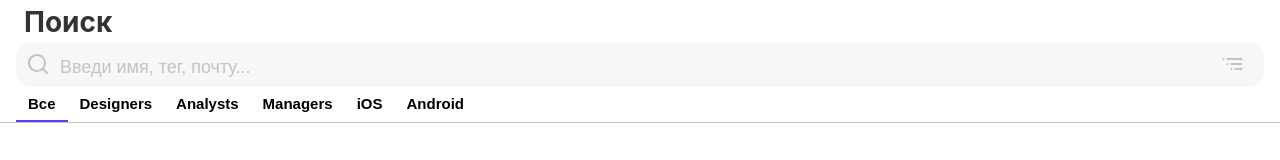
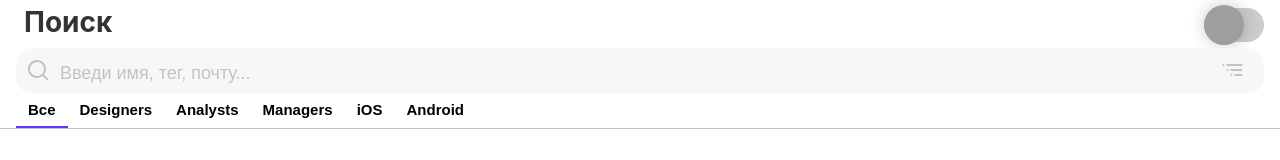
Before and after one commit to ViktorBelenov/kode-traine-front, a React (Vite) app in the folder kode-intership-2025-react/: page / in a window 1280 px wide. Shown: the top 160 px of the page. Built offline with nearby package versions, Linux system fonts and the light colour scheme; no server answers; grey boxes are pictures that could not be loaded.

Commit message:
Добавил переключение темы

```diff
--- a/kode-intership-2025-react/src/components/search/search-style.ts
+++ b/kode-intership-2025-react/src/components/search/search-style.ts
@@ -12,6 +12,10 @@ export const SSearchWrapper = styled.div`
     display: flex;
     flex-direction: column;
     gap: 6px;
+`
+export const SSearchTitleWrapper = styled.div`
+    display: flex;
+    justify-content: space-between;
 `
 
 export const SSearchTitle = styled.h2`
--- a/kode-intership-2025-react/src/components/search/search.tsx
+++ b/kode-intership-2025-react/src/components/search/search.tsx
@@ -3,9 +3,10 @@ import { JSX, useState, useRef } from "react";
 import { useAppSelector, useAppDispatch } from "../../store/hooks";
 import { setSearch, setSearchBy } from "../../store/peopleSlice";
 
-import { SSearch, SSearchIcon, SSearchFieldContainer, SSearchTitle, SSearchWrapper, SSearchForm ,SSearchInput, SSearchIconPopup, SSearchPopupButton } from "./search-style";
+import { SSearch, SSearchIcon, SSearchFieldContainer, SSearchTitle, SSearchWrapper, SSearchForm ,SSearchInput, SSearchIconPopup, SSearchPopupButton, SSearchTitleWrapper } from "./search-style";
 
 import SortPopup from "../sort-popup/sort-popup";
+import ThemeSwitch from "../theme-switch/theme-switch";
 
 function Search():JSX.Element {
     const dispatch = useAppDispatch();
@@ -38,7 +39,10 @@ function Search():JSX.Element {
     <>
     <SSearch>
         <SSearchWrapper className="search__wrapper">
-            <SSearchTitle>Поиск</SSearchTitle>
+            <SSearchTitleWrapper>
+                <SSearchTitle>Поиск</SSearchTitle>
+                <ThemeSwitch></ThemeSwitch>
+            </SSearchTitleWrapper>
             <SSearchFieldContainer>
 
             <SSearchIcon xmlns="http://www.w3.org/2000/svg" viewBox="0 0 24 24" $active={isSearchIconActive}>
--- /dev/null
+++ b/kode-intership-2025-react/src/components/theme-switch/theme-switch-style.ts
@@ -0,0 +1,143 @@
+import styled from "styled-components";
+
+
+export const SThemeSwitchLabel = styled.label`
+  position: relative;
+  display: inline-block;
+  width: 60px;
+  height: 34px;
+`
+
+export const SThemeSwitchInput = styled.input`
+  opacity: 0;
+  width: 0;
+  height: 0;
+
+
+
+  &:checked + .slider:before {
+  -webkit-transform: translateX(24px);
+  -ms-transform: translateX(24px);
+  transform: translateX(24px);
+  background: white url('https://i.ibb.co/7JfqXxB/sunny.png');
+  background-repeat: no-repeat;
+  background-position: center;
+}
+
+  &:checked + .slider {
+  background-color: #2196f3;
+}
+`
+
+export const SThemeSlider = styled.span`
+  position: absolute;
+  cursor: pointer;
+  top: 0;
+  left: 0;
+  right: 0;
+  bottom: 0;
+  background-color: #ccc;
+  -webkit-transition: 0.4s;
+  transition: 0.4s;
+  border-radius: 34px;
+
+  &:before {
+    position: absolute;
+    content: "";
+    height: 40px;
+    width: 40px;
+    left: 0px;
+    bottom: 4px;
+    top: 0;
+    bottom: 0;
+    margin: auto 0;
+    -webkit-transition: 0.4s;
+    transition: 0.4s;
+    box-shadow: 0 0px 15px #2020203d;
+    background: white url('https://i.ibb.co/FxzBYR9/night.png');
+    background-repeat: no-repeat;
+    background-position: center;
+    border-radius: 50%;
+}
+`
+
+// <label id="switch" className="switch">
+// <input type="checkbox" onchange="toggleTheme()" id="slider" />
+// <span className="slider round" />
+// </label>
+
+
+
+
+
+// /* The switch - the box around the slider */
+// .switch {
+//   position: relative;
+//   display: inline-block;
+//   width: 60px;
+//   height: 34px;
+// }
+
+// /* Hide default HTML checkbox */
+// .switch input {
+//   opacity: 0;
+//   width: 0;
+//   height: 0;
+// }
+
+// /* The slider */
+// .slider {
+//   position: absolute;
+//   cursor: pointer;
+//   top: 0;
+//   left: 0;
+//   right: 0;
+//   bottom: 0;
+//   background-color: #ccc;
+//   -webkit-transition: 0.4s;
+//   transition: 0.4s;
+// }
+
+// .slider:before {
+//   position: absolute;
+//   content: "";
+//   height: 40px;
+//   width: 40px;
+//   left: 0px;
+//   bottom: 4px;
+//   top: 0;
+//   bottom: 0;
+//   margin: auto 0;
+//   -webkit-transition: 0.4s;
+//   transition: 0.4s;
+//   box-shadow: 0 0px 15px #2020203d;
+//   background: white url('https://i.ibb.co/FxzBYR9/night.png');
+//   background-repeat: no-repeat;
+//   background-position: center;
+// }
+
+// input:checked + .slider {
+//   background-color: #2196f3;
+// }
+
+// input:focus + .slider {
+//   box-shadow: 0 0 1px #2196f3;
+// }
+
+// input:checked + .slider:before {
+//   -webkit-transform: translateX(24px);
+//   -ms-transform: translateX(24px);
+//   transform: translateX(24px);
+//   background: white url('https://i.ibb.co/7JfqXxB/sunny.png');
+//   background-repeat: no-repeat;
+//   background-position: center;
+// }
+
+// /* Rounded sliders */
+// .slider.round {
+//   border-radius: 34px;
+// }
+
+// .slider.round:before {
+//   border-radius: 50%;
+// }
--- /dev/null
+++ b/kode-intership-2025-react/src/components/theme-switch/theme-switch.tsx
@@ -0,0 +1,23 @@
+import { JSX } from "react";
+
+import { SThemeSwitchLabel, SThemeSlider, SThemeSwitchInput } from "./theme-switch-style";
+import { useAppSelector } from "../../store/hooks";
+import { useDispatch } from "react-redux";
+import { setTheme } from "../../store/themeSlice";
+function ThemeSwitch ():JSX.Element {
+    const theme = useAppSelector((state)=> state.theme.theme)
+    const dispatch = useDispatch();
+
+    const handleToggle = () => {
+        dispatch(setTheme());
+    };
+
+    return (
+    <SThemeSwitchLabel>
+        <SThemeSwitchInput type="checkbox" onChange={handleToggle} checked={theme === "white"}/>
+        <SThemeSlider className="slider"/>
+    </SThemeSwitchLabel>
+    )
+}
+
+export default ThemeSwitch;
--- a/kode-intership-2025-react/src/store/themeSlice.ts
+++ b/kode-intership-2025-react/src/store/themeSlice.ts
@@ -13,8 +13,8 @@ const themeSlice = createSlice({
     name: "theme",
     initialState,
     reducers: {
-      setTheme: (state, action) => {
-        state.theme = action.payload;
+      setTheme: (state) => {
+        state.theme = state.theme === 'white' ? 'dark' : 'white';
       }
     },
   });
```
